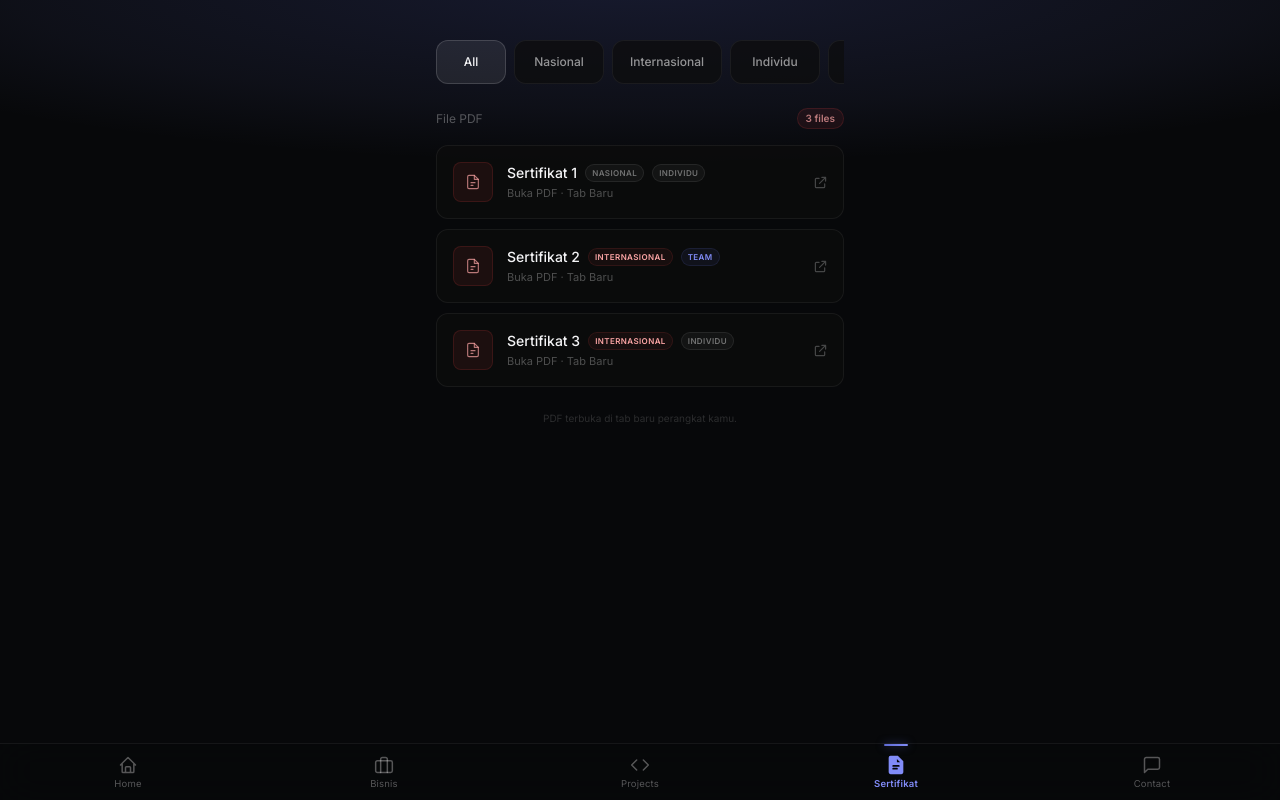
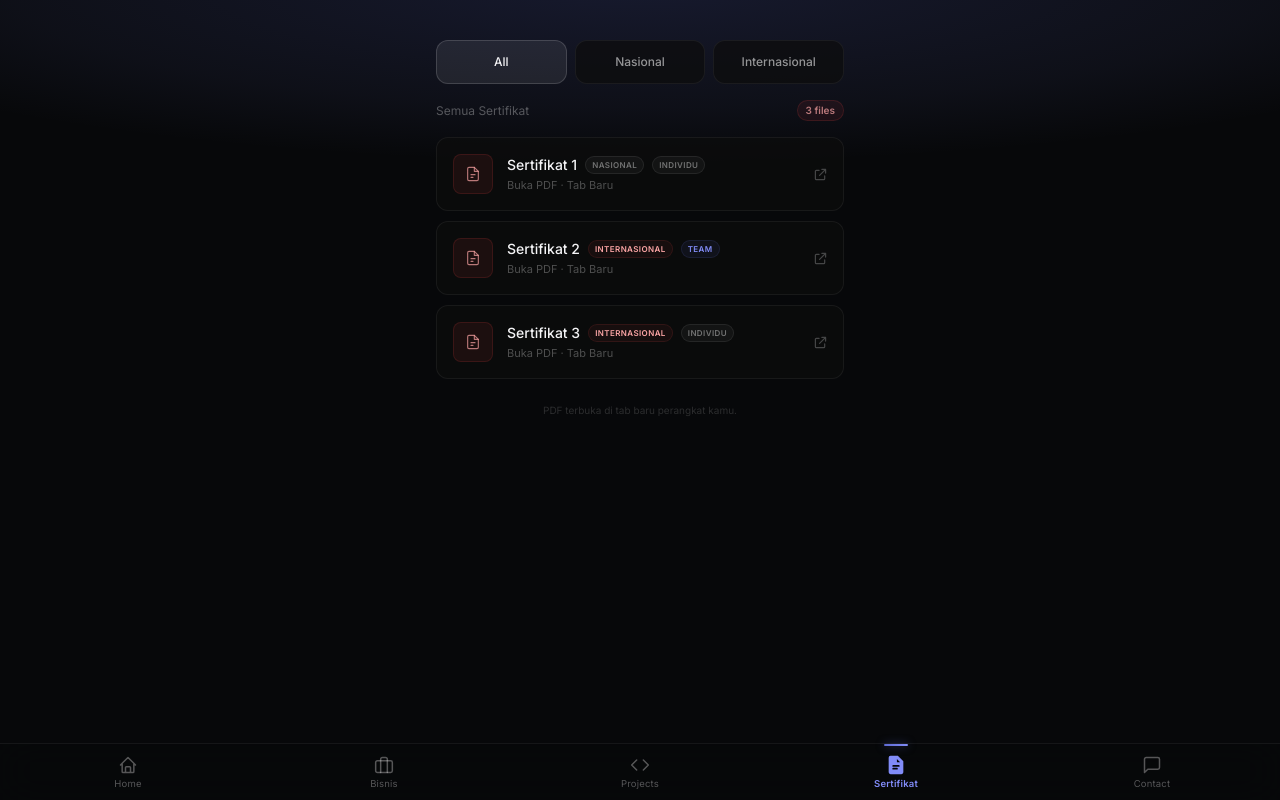
Before and after one commit to Curzyori/Portofolio-12, a Next.js app: page / in a window 1280 px wide. Both pictures are taken after a click on the tab "Sertifikat". Built offline with nearby package versions, Linux system fonts and the light colour scheme.

Commit message:
feat: implement hierarchical two-level filtering for certificates in SertifikatTab

```diff
--- a/components/tabs/SertifikatTab.tsx
+++ b/components/tabs/SertifikatTab.tsx
@@ -116,7 +116,8 @@ function CertCard({
 
 // ─── SertifikatTab ────────────────────────────────────────────
 export default function SertifikatTab() {
-  const [filter, setFilter] = useState<"all" | "nasional" | "internasional" | "individu" | "team">("all");
+  const [filter, setFilter] = useState<"all" | "nasional" | "internasional">("all");
+  const [subFilter, setSubFilter] = useState<"all" | "individu" | "team">("all");
 
   if (!sertifikatSection || sertifikatSection.items.length === 0) {
     return (
@@ -141,11 +142,24 @@ export default function SertifikatTab() {
     );
   }
 
+  const handleMainFilterChange = (newFilter: "all" | "nasional" | "internasional") => {
+    setFilter(newFilter);
+    if (newFilter === "all") {
+      setSubFilter("all");
+    }
+  };
+
   const displayedItems = sertifikatSection.items.filter((item) => {
-    if (filter === "nasional") return item.type === "nasional";
-    if (filter === "internasional") return item.type === "internasional";
-    if (filter === "individu") return item.workMode === "individu";
-    if (filter === "team") return item.workMode === "team";
+    // Level 1: Skala Wilayah
+    if (filter === "nasional" && item.type !== "nasional") return false;
+    if (filter === "internasional" && item.type !== "internasional") return false;
+
+    // Level 2: Kategori Kerja (Hanya jika Level 1 aktif)
+    if (filter !== "all") {
+      if (subFilter === "individu" && item.workMode !== "individu") return false;
+      if (subFilter === "team" && item.workMode !== "team") return false;
+    }
+
     return true;
   });
 
@@ -153,19 +167,13 @@ export default function SertifikatTab() {
     <div>
       <h2 className="sr-only">Sertifikat</h2>
 
-      {/* UI Filter Bar */}
-      <div
-        className="flex overflow-x-auto whitespace-nowrap scrollbar-none gap-2 mb-5 pb-1"
-        role="group"
-        aria-label="Filter sertifikat"
-      >
+      {/* UI Filter Bar Level 1 (Utama) */}
+      <div className="flex gap-2 mb-4" role="group" aria-label="Filter skala sertifikat">
         <button
-          onClick={() => setFilter("all")}
-          className="flex-1 md:flex-none min-w-[70px] flex-shrink-0 flex items-center justify-center text-xs font-medium rounded-xl transition-all duration-150 active:scale-[0.97]"
+          onClick={() => handleMainFilterChange("all")}
+          className="flex-1 flex items-center justify-center text-xs font-medium rounded-xl transition-all duration-150 active:scale-[0.97]"
           style={{
             height: "44px", // Safe touch target
-            paddingLeft: "16px",
-            paddingRight: "16px",
             background: filter === "all" ? "rgba(255,255,255,0.08)" : "rgba(13,13,13,0.72)",
             border: filter === "all" ? "1px solid rgba(255,255,255,0.15)" : "1px solid rgba(255,255,255,0.06)",
             color: filter === "all" ? "#f4f4f6" : "rgba(255,255,255,0.56)",
@@ -175,12 +183,10 @@ export default function SertifikatTab() {
           All
         </button>
         <button
-          onClick={() => setFilter("nasional")}
-          className="flex-1 md:flex-none min-w-[90px] flex-shrink-0 flex items-center justify-center text-xs font-medium rounded-xl transition-all duration-150 active:scale-[0.97]"
+          onClick={() => handleMainFilterChange("nasional")}
+          className="flex-1 flex items-center justify-center text-xs font-medium rounded-xl transition-all duration-150 active:scale-[0.97]"
           style={{
             height: "44px", // Safe touch target
-            paddingLeft: "16px",
-            paddingRight: "16px",
             background: filter === "nasional" ? "rgba(239,68,68,0.06)" : "rgba(13,13,13,0.72)",
             border: filter === "nasional" ? "1px solid rgba(239,68,68,0.25)" : "1px solid rgba(255,255,255,0.06)",
             color: filter === "nasional" ? "#fca5a5" : "rgba(255,255,255,0.56)",
@@ -190,12 +196,10 @@ export default function SertifikatTab() {
           Nasional
         </button>
         <button
-          onClick={() => setFilter("internasional")}
-          className="flex-1 md:flex-none min-w-[110px] flex-shrink-0 flex items-center justify-center text-xs font-medium rounded-xl transition-all duration-150 active:scale-[0.97]"
+          onClick={() => handleMainFilterChange("internasional")}
+          className="flex-1 flex items-center justify-center text-xs font-medium rounded-xl transition-all duration-150 active:scale-[0.97]"
           style={{
             height: "44px", // Safe touch target
-            paddingLeft: "16px",
-            paddingRight: "16px",
             background: filter === "internasional" ? "rgba(239,68,68,0.06)" : "rgba(13,13,13,0.72)",
             border: filter === "internasional" ? "1px solid rgba(239,68,68,0.25)" : "1px solid rgba(255,255,255,0.06)",
             color: filter === "internasional" ? "#fca5a5" : "rgba(255,255,255,0.56)",
@@ -204,42 +208,63 @@ export default function SertifikatTab() {
         >
           Internasional
         </button>
+      </div>
+
+      {/* UI Filter Bar Level 2 (Sub-Filter Dinamis) */}
+      {(filter === "nasional" || filter === "internasional") && (
+        <div
+          className="flex gap-1.5 mb-5 animate-fade-in"
+          role="group"
+          aria-label="Filter kategori kerja"
+        >
           <button
-          onClick={() => setFilter("individu")}
-          className="flex-1 md:flex-none min-w-[90px] flex-shrink-0 flex items-center justify-center text-xs font-medium rounded-xl transition-all duration-150 active:scale-[0.97]"
+            onClick={() => setSubFilter("all")}
+            className="flex-1 flex items-center justify-center text-[10px] font-medium rounded-lg transition-all duration-150 active:scale-[0.97]"
             style={{
-            height: "44px", // Safe touch target
-            paddingLeft: "16px",
-            paddingRight: "16px",
-            background: filter === "individu" ? "rgba(255,255,255,0.08)" : "rgba(13,13,13,0.72)",
-            border: filter === "individu" ? "1px solid rgba(255,255,255,0.15)" : "1px solid rgba(255,255,255,0.06)",
-            color: filter === "individu" ? "#f4f4f6" : "rgba(255,255,255,0.56)",
+              height: "32px",
+              background: subFilter === "all" ? "rgba(255,255,255,0.06)" : "rgba(13,13,13,0.4)",
+              border: subFilter === "all" ? "1px solid rgba(255,255,255,0.12)" : "1px solid rgba(255,255,255,0.04)",
+              color: subFilter === "all" ? "#f4f4f6" : "rgba(255,255,255,0.4)",
+              cursor: "pointer",
+            }}
+          >
+            All Mode
+          </button>
+          <button
+            onClick={() => setSubFilter("individu")}
+            className="flex-1 flex items-center justify-center text-[10px] font-medium rounded-lg transition-all duration-150 active:scale-[0.97]"
+            style={{
+              height: "32px",
+              background: subFilter === "individu" ? "rgba(255,255,255,0.06)" : "rgba(13,13,13,0.4)",
+              border: subFilter === "individu" ? "1px solid rgba(255,255,255,0.12)" : "1px solid rgba(255,255,255,0.04)",
+              color: subFilter === "individu" ? "#f4f4f6" : "rgba(255,255,255,0.4)",
               cursor: "pointer",
             }}
           >
             Individu
           </button>
           <button
-          onClick={() => setFilter("team")}
-          className="flex-1 md:flex-none min-w-[80px] flex-shrink-0 flex items-center justify-center text-xs font-medium rounded-xl transition-all duration-150 active:scale-[0.97]"
+            onClick={() => setSubFilter("team")}
+            className="flex-1 flex items-center justify-center text-[10px] font-medium rounded-lg transition-all duration-150 active:scale-[0.97]"
             style={{
-            height: "44px", // Safe touch target
-            paddingLeft: "16px",
-            paddingRight: "16px",
-            background: filter === "team" ? "rgba(94,106,210,0.08)" : "rgba(13,13,13,0.72)",
-            border: filter === "team" ? "1px solid rgba(94,106,210,0.25)" : "1px solid rgba(255,255,255,0.06)",
-            color: filter === "team" ? "#818cf8" : "rgba(255,255,255,0.56)",
+              height: "32px",
+              background: subFilter === "team" ? "rgba(94,106,210,0.06)" : "rgba(13,13,13,0.4)",
+              border: subFilter === "team" ? "1px solid rgba(94,106,210,0.2)" : "1px solid rgba(255,255,255,0.04)",
+              color: subFilter === "team" ? "#818cf8" : "rgba(255,255,255,0.4)",
               cursor: "pointer",
             }}
           >
             Team
           </button>
         </div>
+      )}
 
       {/* Count info */}
       <div className="flex items-center justify-between mb-4">
-        <p className="text-xs" style={{ color: "rgba(255,255,255,0.3)" }}>
-          {filter === "all" ? "File PDF" : `Sertifikat ${filter}`}
+        <p className="text-xs capitalize" style={{ color: "rgba(255,255,255,0.3)" }}>
+          {filter === "all"
+            ? "Semua Sertifikat"
+            : `Sertifikat ${filter}${subFilter !== "all" ? ` (${subFilter})` : ""}`}
         </p>
         <span
           className="text-[10px] font-semibold px-2 py-0.5 rounded-full"
@@ -265,8 +290,9 @@ export default function SertifikatTab() {
               <polyline points="14 2 14 8 20 8" />
             </svg>
           </div>
-          <p className="text-sm" style={{ color: "rgba(255,255,255,0.25)" }}>
-            Tidak ada sertifikat {filter}.
+          <p className="text-sm capitalize" style={{ color: "rgba(255,255,255,0.25)" }}>
+            Tidak ada sertifikat {filter}
+            {subFilter !== "all" ? ` dengan kategori ${subFilter}` : ""}.
           </p>
           <p className="text-xs mt-1" style={{ color: "rgba(255,255,255,0.15)" }}>
             Kategori ini belum terisi.
```
Also changed, not shown: 1 other file (tests, documents, lock files or other folders). Lines whose indentation alone changed are shown as unchanged.
